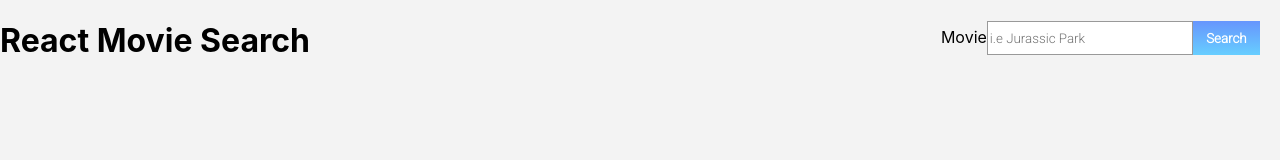
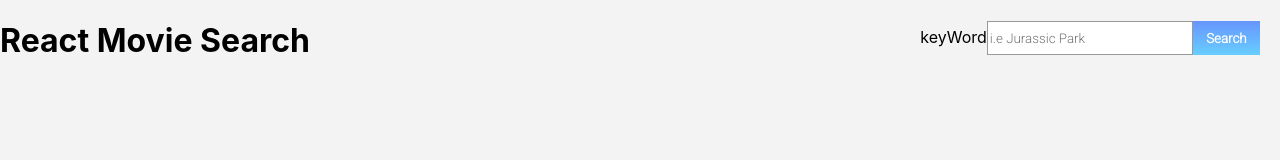
Before and after one commit to kosukenemy/search-movie-app, a React (Create React App) app: page / in a window 1280 px wide. Shown: the top 160 px of the page. Built offline with nearby package versions, Linux system fonts and the light colour scheme.

Commit message:
入力フォームを必須に調整

```diff
--- a/src/SerchMovie.js
+++ b/src/SerchMovie.js
@@ -27,9 +27,9 @@ export default function SearchMovie() {
         <>
             <SearchForm onSubmit={searchMovies}>
                 <label className="label" htmlFor="query">
-                    Movie
+                    keyWord
                 </label>
-                <InputText className="input" id="keyWords" type="text" name="query" placeholder="i.e Jurassic Park" value={query} onChange={(e) => setQuery(e.target.value)}/>
+                <InputText className="input" id="keyWords" type="text" name="query" required="required" placeholder="i.e Jurassic Park" value={query} onChange={(e) => setQuery(e.target.value)}/>
                 <SubmitBtn className="button" type="submit">
                     Search
                 </SubmitBtn>
```
